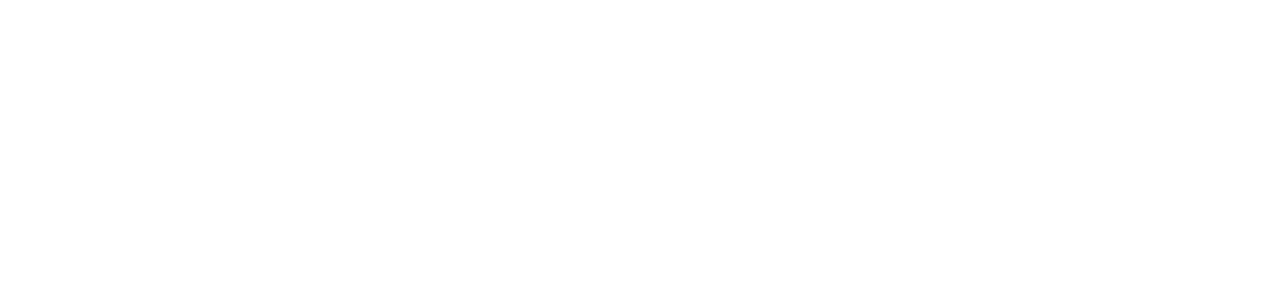
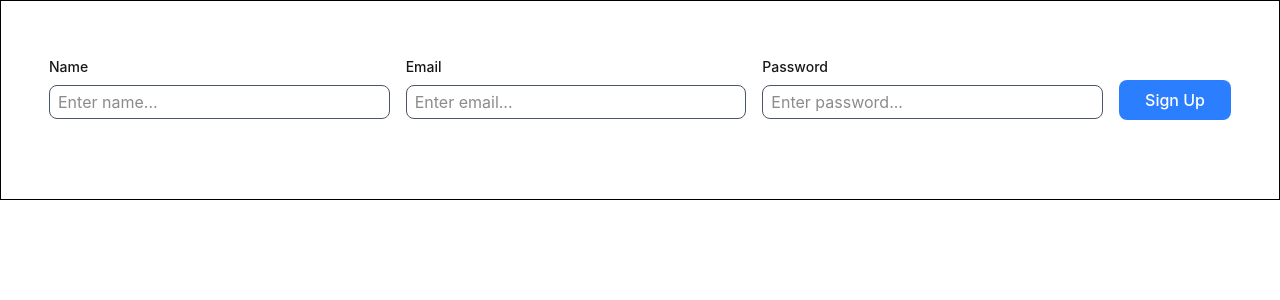
Before and after one commit to PrinceSinha-1428/React-Nodejs, a React (Vite) app in the folder frontend/: page /sign-up in a window 1280 px wide. Before the commit this address had no page. Shown: the top 300 px of the page. Built offline with nearby package versions, Linux system fonts and the light colour scheme.

Commit message:
Sign Up page

```diff
--- a/frontend/src/App.tsx
+++ b/frontend/src/App.tsx
@@ -3,12 +3,14 @@
 import SignIn from "./pages/auth/sign-in";
 import ProtectedRoutes, { AdminRoute } from "./pages";
 import Home from "./pages/Home";
+import SignUp from "./pages/auth/sign-up";
 
 const App = () => {
   return (
     <div className="dark:bg-black bg-white min-h-screen text-zinc-900 dark:text-white">
       <Routes>
         <Route path="/sign-in" element={<SignIn />} />
+        <Route path="/sign-up" element={<SignUp />} />
         <Route element={<ProtectedRoutes />}>
           <Route path="/" element={<Home/>} />
         </Route>
--- a/frontend/src/context/Authcontext.tsx
+++ b/frontend/src/context/Authcontext.tsx
@@ -153,9 +153,12 @@
       return;
     }
     try {
-      const res = await axiosInstance.post<ApiResponse<string>>("/api/auth/sign-up", {...formData, role: "User"});
+      const res = await axiosInstance.post<ApiResponse<User>>("/api/auth/sign-up", {...formData, role: "User"});
       if(res.data.success){
         toast.success(res.data.message);
+        setUser(res.data.user);
+        Cookies.set("user", JSON.stringify(res.data.user));
+        isLoggedOutRef.current = false;
       } else {
         toast.error(res.data.message);
       }
--- a/frontend/src/pages/admin/admin-page.tsx
+++ b/frontend/src/pages/admin/admin-page.tsx
@@ -64,10 +64,10 @@
           <tbody>
             {users?.map(({ user_id, name, email, role }, idx) => (
               <tr key={user_id}>
-                <td className="px-4 py-2 border-b border-white/10">
+                <td className="px-4 py-2 border-b dark:border-white/10">
                   {idx + 1}
                 </td>
-                <td className="px-4 py-2 border-b border-white/10">
+                <td className="px-4 py-2 border-b dark:border-white/10">
                   {editingId === user_id ? (
                     <Input
                       label=""
@@ -83,7 +83,7 @@
                     name
                   )}
                 </td>
-                <td className="px-4 py-2 border-b border-white/10">
+                <td className="px-4 py-2 border-b dark:border-white/10">
                   {editingId === user_id ? (
                     <Input
                       label=""
@@ -99,7 +99,7 @@
                     email
                   )}
                 </td>
-                <td className="px-4 py-2 border-b border-white/10">
+                <td className="px-4 py-2 border-b dark:border-white/10">
                   {editingId === user_id ? (
                     <Select
                       label=""
@@ -115,7 +115,7 @@
                   )}
                 </td>
                 {user?.role === "Super Admin" && (
-                  <td className="px-4 py-2 border-b border-white/10 cursor-pointer">
+                  <td className="px-4 py-2 border-b dark:border-white/10 cursor-pointer">
                     {editingId === user_id ? (
                       <span className="flex items-center justify-center gap-10 w-fit">
                         <Check
--- a/frontend/src/pages/auth/sign-in.tsx
+++ b/frontend/src/pages/auth/sign-in.tsx
@@ -4,7 +4,7 @@
 import toast from "react-hot-toast";
 import Input from "../../components/common/input";
 import Button from "../../components/common/button";
-import { Navigate } from "react-router-dom";
+import { Navigate, useNavigate } from "react-router-dom";
 
 interface FormTypes {
   email: string;
@@ -16,6 +16,7 @@
   const { signIn, loading, user, errors, clearErrors } = useAuth();
 
   if (user) return <Navigate to="/" />;
+  const navigate = useNavigate();
   const [ispasswordVisible, setIspasswordVisible] = useState<boolean>(false);
   const [form, setForm] = useState<FormTypes>({
     email: "",
@@ -73,7 +74,7 @@
             {errors.password && <p className="text-red-400 text-sm">{errors.password}</p>}
           </div>
         </div>
-        <div className="flex items-center justify-end mt-6">
+        <div className="flex flex-col items-center justify-end mt-6 gap-4">
           <Button
             type="submit"
             className="cursor-pointer px-4"
@@ -81,6 +82,7 @@
           >
             {loading ? "Signing..." : "Sign in"}
           </Button>
+          <p onClick={() => navigate("/sign-up")} className="text-xs cursor-pointer hover:text-blue-700 text-blue-500">Don't have an account.</p>
         </div>
       </form>
     </div>
--- /dev/null
+++ b/frontend/src/pages/auth/sign-up.tsx
@@ -0,0 +1,120 @@
+import { useState } from "react";
+import { useAuth } from "../../context/Authcontext";
+import { handleError } from "../../lib/errorHandler";
+import toast from "react-hot-toast";
+import Input from "../../components/common/input";
+import Button from "../../components/common/button";
+import { Navigate } from "react-router-dom";
+
+
+type Role = "Super Admin" | "Admin" | "User";
+
+export interface FormDataTypes {
+  name: string;
+  email: string;
+  password: string;
+  role: Role;
+}
+
+const SignUp = () => {
+  const { signUp, loading, errors, clearErrors, user } = useAuth();
+  const [ispasswordVisible, setIspasswordVisible] = useState<boolean>(false);
+  const [formData, setFormData] = useState<FormDataTypes>({
+    name: "",
+    email: "",
+    password: "",
+    role: "User",
+  });
+
+  const handleInputChange = (
+    field: "name" | "email" | "password" | "role",
+    value: string,
+  ) => {
+    setFormData((prev) => ({ ...prev, [field]: value }));
+    if (Object.keys(errors).length > 0) clearErrors();
+  };
+
+  const handleSubmit = async (e: React.SyntheticEvent<HTMLFormElement>) => {
+    try {
+      e.preventDefault();
+      await signUp(formData);
+      setFormData({
+        name: "",
+        email: "",
+        password: "",
+        role: "User"
+      })
+    } catch (error: unknown) {
+      toast.error(handleError(error));
+    }
+  };
+
+  if(user) return <Navigate to={"/"} />
+
+
+  return (
+    <div className="p-10 border dark:border-white/10 border-black ">
+      <form
+        onSubmit={handleSubmit}
+        className="flex items-center justify-center py-4 px-2 gap-4 bg-white dark:bg-zinc-900"
+      >
+        <div className="flex items-center justify-center gap-4 w-full">
+          <div className="flex flex-col gap-1 w-full">
+            <Input
+              label="Name"
+              id="Name"
+              placeholder="Enter name..."
+              value={formData.name}
+              onChangeText={(value) => handleInputChange("name", value)}
+            />
+            <p
+              className={`text-sm text-red-400 min-h-5 ${errors.name ? "visible" : "invisible"}`}
+            >
+              {errors.name ?? "\u00A0"}
+            </p>
+          </div>
+          <div className="flex flex-col gap-1 w-full">
+            <Input
+              label="Email"
+              id="Email"
+              placeholder="Enter email..."
+              value={formData.email}
+              onChangeText={(value) => handleInputChange("email", value)}
+            />
+            <p
+              className={`text-sm text-red-400 min-h-5 ${errors.email ? "visible" : "invisible"}`}
+            >
+              {errors.email ?? "\u00A0"}
+            </p>
+          </div>
+          <div className="flex flex-col gap-1 w-full">
+            <Input
+              label="Password"
+              id="Password"
+              placeholder="Enter password..."
+              value={formData.password}
+              ispasswordVisible={ispasswordVisible}
+              setIspasswordVisible={setIspasswordVisible}
+              onChangeText={(value) => handleInputChange("password", value)}
+            />
+            <p
+              className={`text-sm text-red-400 min-h-5 ${errors.password ? "visible" : "invisible"}`}
+            >
+              {errors.password ?? "\u00A0"}
+            </p>
+          </div>
+
+        </div>
+        <Button
+          type="submit"
+          className="cursor-pointer bg-blue-500! text-white! min-w-28"
+          variant="primary"
+        >
+          {loading ? "Signing..." : "Sign Up"}
+        </Button>
+      </form>
+    </div>
+  );
+};
+
+export default SignUp;
```
Also changed, not shown: 1 other file (tests, documents, lock files or other folders).
